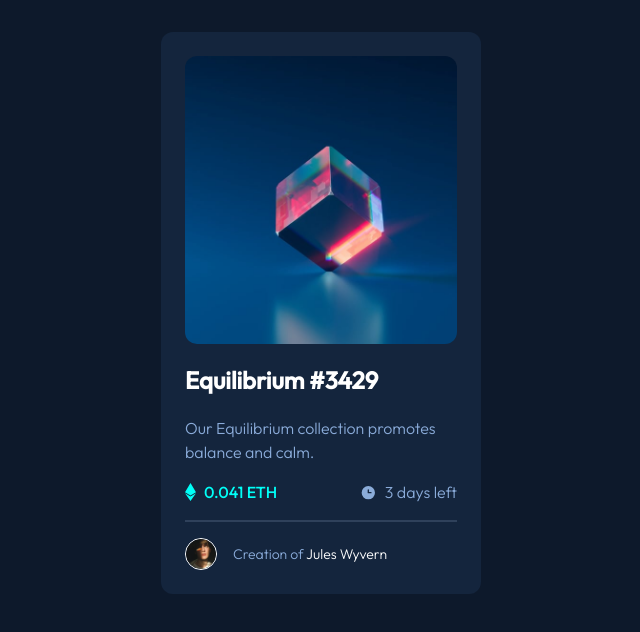
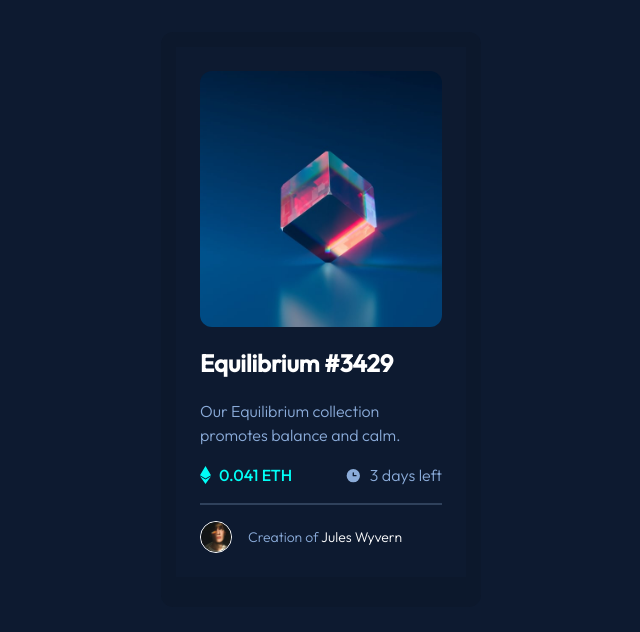
Before and after one commit to gusanchedev/nft-preview-card-component, a website built with Vite: page index.html in a window 1280 px wide. Shown: the whole page, without its empty margins (319-959 px from the left). Built offline with nearby package versions, Linux system fonts and the light colour scheme.

Commit message:
💄  Add background styling

```diff
--- a/index.html
+++ b/index.html
@@ -12,18 +12,21 @@
       rel="stylesheet"
     />
   </head>
-  <body class="bg-verydarkbluemainbg">
+  <body class="bg-screenBackground">
     <div id="app">
       <div
         class="
           text-project
           font-outfit
-          bg-verydarkbluecardbg
           my-8
           p-6
           rounded-xl
           max-w-xs
           mx-auto
+          border-x-[15px]
+          border-t-[15px]
+          border-b-[30px]
+          border-borderBackground
         "
       >
         <div
@@ -31,7 +34,7 @@
             rounded-xl
             bg-cover bg-no-repeat bg-iconEthereum
             flex
-            h-72
+            h-64
             hover:cursor-pointer
           "
         >
--- a/tailwind.config.js
+++ b/tailwind.config.js
@@ -9,6 +9,8 @@ module.exports = {
         verydarkbluecardbg: "hsl(216, 50%, 16%)",
         verydarkblueline: "hsl(215, 32%, 27%)",
         personalizedwhite: "hsl(0, 0%, 100%)",
+        screenBackground: "hsla(218, 56%, 12%, 1)",
+        borderBackground: "hsla(218, 58%, 11%, 1)",
       },
       fontFamily: {
         outfit: ["Outfit", "sans-serif"],
```
